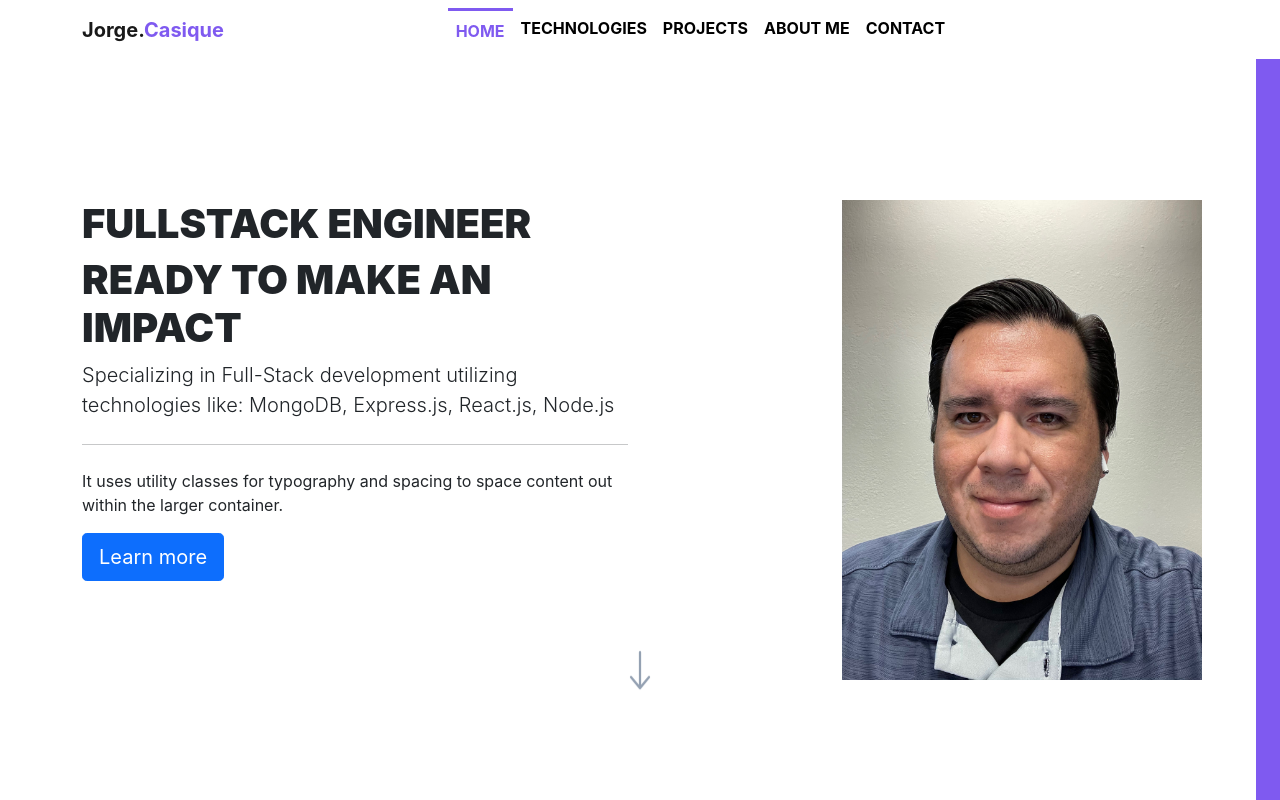
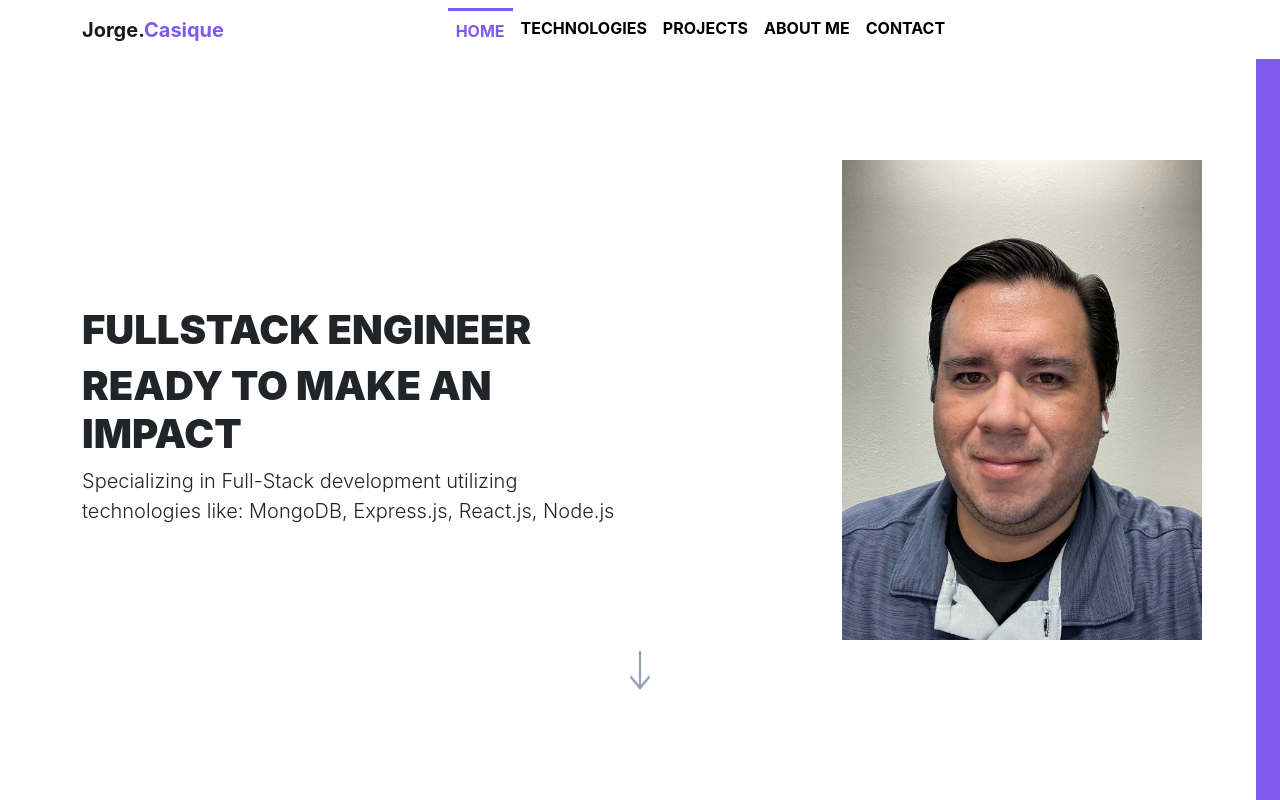
Before and after one commit to Consecratio/portfolio, a React (Create React App) app: page / in a window 1280 px wide. Shown: the top 800 px of the page. Built offline with nearby package versions, Linux system fonts and the light colour scheme.

Commit message:
centered information on home jumbotron

```diff
--- a/src/components/ContactMe.jsx
+++ b/src/components/ContactMe.jsx
@@ -30,12 +30,12 @@ const ContactMe = () => {
 
                     <Row>
                         <Col lg={3} className="contact-left">E-MAIL</Col>
-                        <Col className="contact-body">JCasique@gmail.com</Col>
+                        <Col className="contact-body"><a href="mailto:jcasique@gmail.com" target="_blank" rel="noopener noreferrer">JCasique@gmail.com</a></Col>
                     </Row>
 
                     <Row>
                         <Col lg={3} className="contact-left">PHONE</Col>
-                        <Col className="contact-body">(626)775-5537</Col>
+                        <Col className="contact-body"><a href="tel:+16267755537">(626)775-5537</a></Col>
                     </Row>
 
                 </Col>
--- a/src/components/Jumbotron.jsx
+++ b/src/components/Jumbotron.jsx
@@ -5,15 +5,12 @@ import { BsArrowDown } from 'react-icons/bs'
 
 const Jumbotron = () => {
     return (
-        <div id="home" className="jumbotron" style={{ minHeight: "75vh", marginTop: "25vh" }}>
+        <div id="home" className="jumbotron" style={{ minHeight: "80vh", marginTop: "20vh" }}>
             <Row xs={1} md={1} lg={2} >
-                <Col className="mb-5 slide" >
+                <Col className="my-auto slide" >
                     <h1 className="display-6" style={{ fontWeight: "900" }} >FULLSTACK ENGINEER</h1>
                     <h1 className="display-6" style={{ fontWeight: "900" }} >READY TO MAKE AN IMPACT</h1>
                     <p className="lead" >Specializing in Full-Stack development utilizing technologies like: MongoDB, Express.js, React.js, Node.js</p>
-                    <hr className="my-4" />
-                    <p>It uses utility classes for typography and spacing to space content out within the larger container.</p>
-                    <a className="btn btn-primary btn-lg" href="#home" >Learn more</a>
                 </Col>
                 <Col lg={{ span: 3, offset: 2 }} className="mb-5" >
                     <img src={myPhoto} alt="Jorge Casique" style={{ height: "60vh" }} className="mx-auto d-block my-photo" />
```
